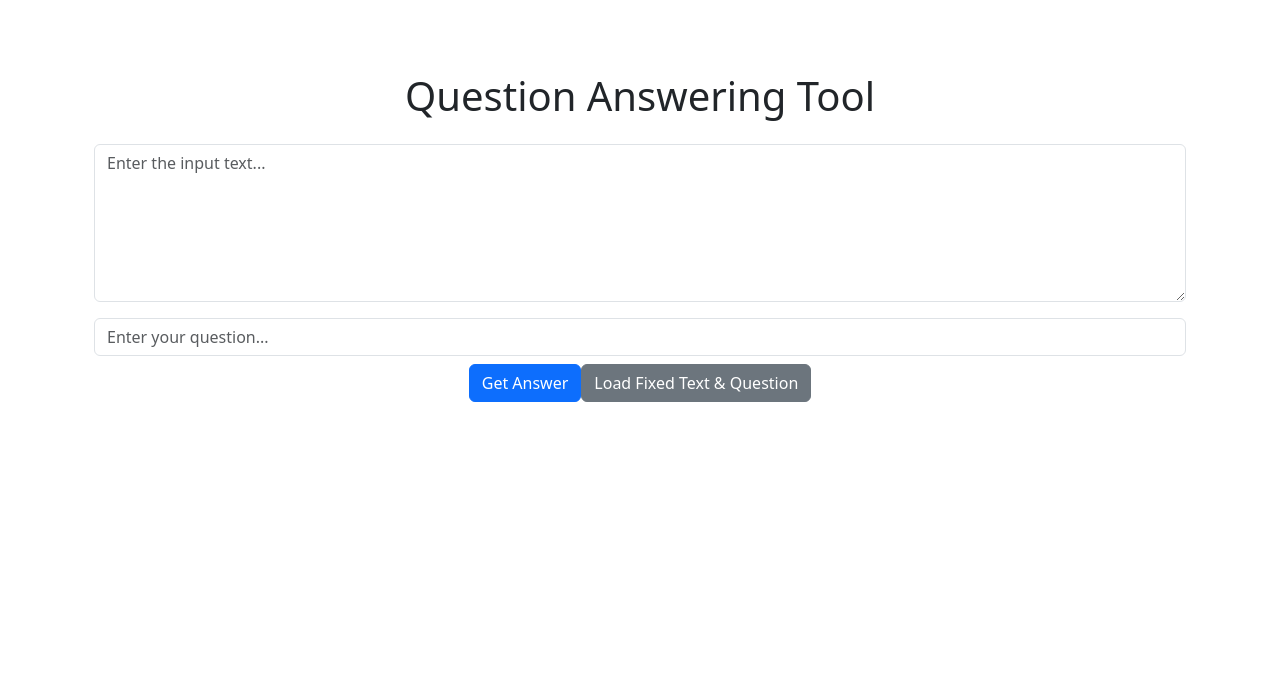
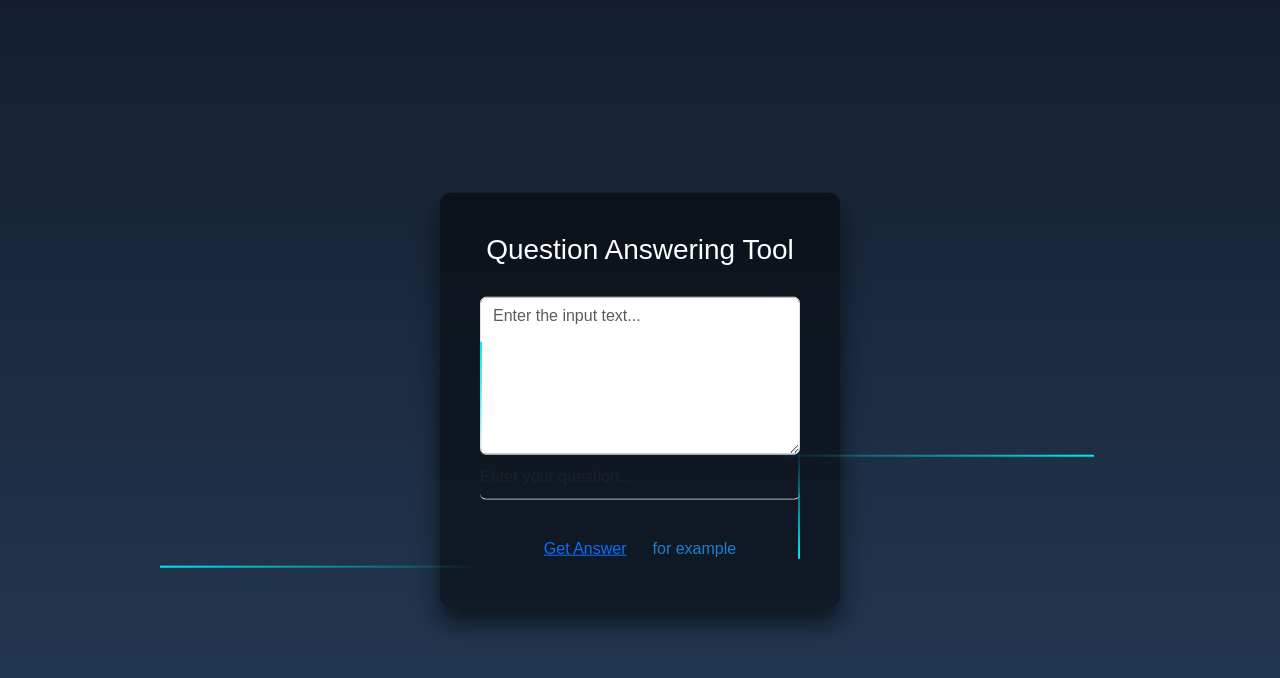
Before and after one commit to Behzadk2/Question-Answering-Tool, a React (Create React App) app: page / in a window 1280 px wide. Shown: the top 678 px of the page. Built offline with nearby package versions, Linux system fonts and the light colour scheme.

Commit message:
complete task with css

```diff
--- a/src/Question.jsx
+++ /dev/null
@@ -1 +0,0 @@
-const Question {}
--- /dev/null
+++ b/src/QuestionAnsweringTool.css
@@ -0,0 +1,189 @@
+html {
+  height: 100%;
+}
+body {
+  margin: 0;
+  padding: 0;
+  font-family: sans-serif;
+  background: linear-gradient(#141e30, #243b55);
+}
+.question {
+  color: #1b80d3;
+}
+.question:hover {
+  background: #03e9f4;
+  color: #fff;
+  border-radius: 5px;
+  box-shadow: 0 0 5px #03e9f4, 0 0 25px #03e9f4, 0 0 50px #03e9f4,
+    0 0 100px #03e9f4;
+}
+.use {
+  color: #1b80d3;
+}
+
+.login-box {
+  position: absolute;
+  top: 50%;
+  left: 50%;
+  width: 400px;
+  padding: 40px;
+  transform: translate(-50%, -50%);
+  background: rgba(0, 0, 0, 0.5);
+  box-sizing: border-box;
+  box-shadow: 0 15px 25px rgba(0, 0, 0, 0.6);
+  border-radius: 10px;
+  border-color: #141;
+}
+
+.login-box h2 {
+  margin: 0 0 30px;
+  padding: 0;
+  color: #fff;
+  text-align: center;
+}
+
+.login-box .user-box {
+  position: relative;
+}
+
+.login-box .user-box input {
+  width: 100%;
+  padding: 10px 0;
+  font-size: 16px;
+  color: #fff;
+  margin-bottom: 30px;
+  border: none;
+  border-bottom: 1px solid #fff;
+  outline: none;
+  background: transparent;
+}
+.login-box .user-box label {
+  position: absolute;
+  top: 0;
+  left: 0;
+  padding: 10px 0;
+  font-size: 16px;
+  color: #fff;
+  pointer-events: none;
+  transition: 0.5s;
+}
+
+.login-box .user-box input:focus ~ label,
+.login-box .user-box input:valid ~ label {
+  top: -20px;
+  left: 0;
+  color: #03e9f4;
+  font-size: 12px;
+}
+
+.login-box form a {
+  position: relative;
+  display: inline-block;
+  padding: 10px 20px;
+  color: #03e9f4;
+  font-size: 16px;
+  text-decoration: none;
+  text-transform: uppercase;
+  overflow: hidden;
+  transition: 0.5s;
+  margin-top: 40px;
+  letter-spacing: 4px;
+}
+
+.login-box a:hover {
+  background: #03e9f4;
+  color: #fff;
+  border-radius: 5px;
+  box-shadow: 0 0 5px #03e9f4, 0 0 25px #03e9f4, 0 0 50px #03e9f4,
+    0 0 100px #03e9f4;
+}
+
+.login-box a span {
+  position: absolute;
+  display: block;
+}
+
+.login-box a span:nth-child(1) {
+  top: 0;
+  left: -100%;
+  width: 100%;
+  height: 2px;
+  background: linear-gradient(90deg, transparent, #03e9f4);
+  animation: btn-anim1 1s linear infinite;
+}
+
+@keyframes btn-anim1 {
+  0% {
+    left: -100%;
+  }
+  50%,
+  100% {
+    left: 100%;
+  }
+}
+
+.login-box a span:nth-child(2) {
+  top: -100%;
+  right: 0;
+  width: 2px;
+  height: 100%;
+  background: linear-gradient(180deg, transparent, #03e9f4);
+  animation: btn-anim2 1s linear infinite;
+  animation-delay: 0.25s;
+}
+
+@keyframes btn-anim2 {
+  0% {
+    top: -100%;
+  }
+  50%,
+  100% {
+    top: 100%;
+  }
+}
+
+.login-box a span:nth-child(3) {
+  bottom: 0;
+  right: -100%;
+  width: 100%;
+  height: 2px;
+  background: linear-gradient(270deg, transparent, #03e9f4);
+  animation: btn-anim3 1s linear infinite;
+  animation-delay: 0.5s;
+}
+
+@keyframes btn-anim3 {
+  0% {
+    right: -100%;
+  }
+  50%,
+  100% {
+    right: 100%;
+  }
+}
+
+.login-box a span:nth-child(4) {
+  bottom: -100%;
+  left: 0;
+  width: 2px;
+  height: 100%;
+  background: linear-gradient(360deg, transparent, #03e9f4);
+  animation: btn-anim4 1s linear infinite;
+  animation-delay: 0.75s;
+}
+
+@keyframes btn-anim4 {
+  0% {
+    bottom: -100%;
+  }
+  50%,
+  100% {
+    bottom: 100%;
+  }
+}
+.h3 {
+  margin: 0 0 30px;
+  padding: 0;
+  color: #fb3004;
+  text-align: center;
+}
--- a/src/QuestionAnsweringTool.jsx
+++ b/src/QuestionAnsweringTool.jsx
@@ -1,7 +1,7 @@
 import React, { useState } from 'react';
 import axios from 'axios';
 import 'bootstrap/dist/css/bootstrap.min.css';
-import './style.css'
+import './QuestionAnsweringTool.css'; // Import your custom CSS file
 
 const fixedText = "Xylitol is also known as birch sugar. Xylitol tastes just as sweet as sugar, and you can replace it one-to-one in recipes. But why should you do that? Birch sugar has some positive advantages over table sugar. On the one hand, it is tooth-friendly and even has a non-cariogenic effect, i.e. it does not cause caries. Secondly, xylitol is particularly popular because of its low glycemic index. It has a glycemic index of 7 to 11, while that of regular sugar is 65 to 100. So if you want to consciously avoid the negative properties of sugar, but not its sweetness, you should give xylitol a try. However, in moderation, because in high doses it can have a laxative effect. Birch sugar should also be kept away from dogs, as it can even be fatal for the four-legged friends.";
 const fixedQuestion = "What is the advantage of birch sugar?";
@@ -47,35 +47,44 @@
   };
 
   return (
-    <div className="bg-lightgray p-5">
-      <div className="container bg-white p-4 rounded">
-        <h1 className="text-center mb-4">Question Answering Tool</h1>
-        <div className="mb-3">
+    <div className="login-box">
+      <h2 className="h3">Question Answering Tool</h2>
+      <div className="user-box">
         <textarea
-            className="form-control"
+          className="form-control custom-input"
           placeholder="Enter the input text..."
           rows="6"
           value={inputText}
           onChange={(e) => setInputText(e.target.value)}
         />
       </div>
-        <div className="mb-3">
+      <div className="user-box">
         <input
           type="text"
-            className="form-control"
+          className="form-control custom-input"
           placeholder="Enter your question..."
           value={question}
           onChange={(e) => setQuestion(e.target.value)}
         />
-          <button className="btn btn-primary mt-2" onClick={handleAnswer}>
+        <button className="question btn custom-btn custom-btn-primary" onClick={handleAnswer}>
+          <a href="#">
             Get Answer
+            <span></span>
+            <span></span>
+            <span></span>
+            <span></span>
+          </a>
         </button>
-          <button className="btn btn-secondary mt-2 ml-2" onClick={handleLoadFixedTextAndQuestion}>
-            Load Fixed Text & Question
+        <button className="question btn custom-btn custom-btn-primary ml-2" onClick={handleLoadFixedTextAndQuestion}>
+          for example
+          <span></span>
+          <span></span>
+          <span></span>
+          <span></span>
         </button>
       </div>
       {answer && (
-          <div className="mb-3">
+        <div className="use user-box">
           <h2>Answer:</h2>
           <p className="bg-lightgreen p-2 rounded">
             {contextBefore}
@@ -85,7 +94,6 @@
         </div>
       )}
     </div>
-    </div>
   );
 };
 
--- a/src/style.css
+++ /dev/null
@@ -1,24 +0,0 @@
-/* Custom CSS for 3D effect with customizable hover */
-.custom-input {
-  border: 1px solid #ccc;
-  border-radius: 8px;
-  padding: 10px;
-  background-color: #fff;
-  box-shadow: 3px 3px 5px 0 rgba(0, 0, 0, 0.1);
-  transition: transform 0.2s ease;
-}
-
-.custom-input:hover {
-  transform: translate(-2px, -2px);
-}
-
-.custom-btn {
-  background-color: #007bff;
-  border-color: #007bff;
-  border-radius: 8px;
-  transition: transform 0.2s ease;
-}
-
-.custom-btn:hover {
-  transform: translate(2px, 2px);
-}
```
Lines whose indentation alone changed are shown as unchanged.
